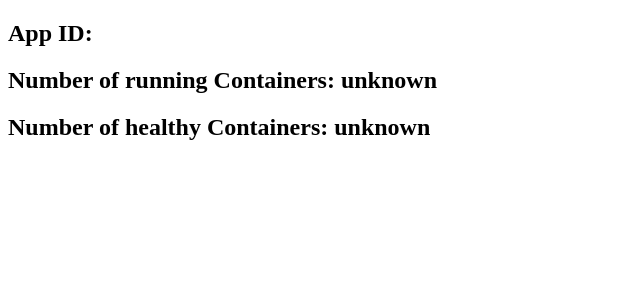
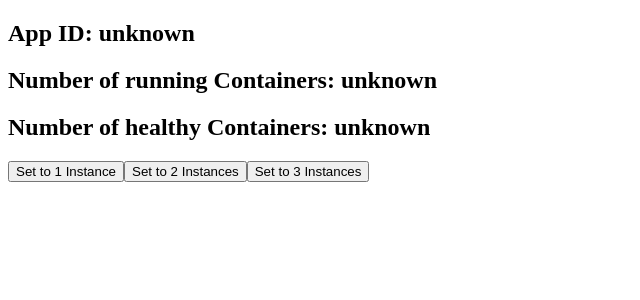
Before and after one commit to oveits/marathon-api-angular-poc, an Angular app: page / in a window 1280 px wide. Shown: the top 300 px of the page, without its empty margins (0-640 px from the left). Built offline with nearby package versions, Linux system fonts and the light colour scheme; no server answers.

Commit message:
separation into readApp function and added three buttons for number of instances 1, 2 or 3

```diff
--- a/src/app/app.component.html
+++ b/src/app/app.component.html
@@ -1,3 +1,6 @@
 <h2>App ID: <span [innerHTML]="app_id">Loading...</span></h2>
 <h2>Number of running Containers: <span [innerHTML]="tasksRunning">Loading...</span></h2>
 <h2>Number of healthy Containers: <span [innerHTML]="tasksHealthy">Loading...</span></h2>
+<button (click)="setInstances(1)">Set to 1 Instance</button>
+<button (click)="setInstances(2)">Set to 2 Instances</button>
+<button (click)="setInstances(3)">Set to 3 Instances</button>
--- a/src/app/app.component.ts
+++ b/src/app/app.component.ts
@@ -8,15 +8,16 @@ import { HttpClient, HttpHeaders } from '@angular/common/http';
 })
 export class AppComponent implements OnInit {
   app = 'myapp';
-  app_id = '';
+  app_id = 'unknown';
   tasksHealthy = 'unknown';
   tasksRunning = 'unknown';
+  httpOptions = null;
 
   constructor(private _http: HttpClient) {
   }
 
   ngOnInit() {
-    const httpOptions = {
+    this.httpOptions = {
       headers: new HttpHeaders({
         //'Access-Control-Allow-Origin': '*',
         'Content-Type':  'application/json',
@@ -24,16 +25,39 @@ export class AppComponent implements OnInit {
       })
     };
 
+    this.readApp();
+  }
+
+
+  setInstances( runningInstances : Integer ) {
+   this._http.patch<any>(
+      'http://94.130.187.229/service/marathon/v2/apps',
+      //[{"id": this.app_id,"instances": 2}], this.httpOptions)
+      [{"id": "/mynamespace/nginx-hello-world-service","instances": runningInstances}], this.httpOptions)
+      .subscribe(
+        res => {
+          console.log(res);
+          this.readApp();
+        },
+        err => {
+          console.log("Error occured");
+        }
+      );
+  }
+
+
+  //ngOnInit() {
+  readApp() {
     this._http.post('http://jsonplaceholder.typicode.com/posts', {
       title: 'foo',
       body: 'bar',
       userId: 1
     //})
-    }, httpOptions)
+    }, this.httpOptions)
       .subscribe(
         res => {
           console.log(res);
-          //console.log(httpOptions);
+          //console.log(this.httpOptions);
         },
         err => {
           console.log("Error occured");
@@ -42,8 +66,8 @@ export class AppComponent implements OnInit {
 
 
     this._http.get<any>(
-      //'http://94.130.187.229/service/marathon/v2/apps/mynamespace/nginx-hello-world-service',httpOptions)
-      'http://195.201.30.230:4200/service/marathon/v2/apps/mynamespace/nginx-hello-world-service',httpOptions)
+      'http://94.130.187.229/service/marathon/v2/apps/mynamespace/nginx-hello-world-service',this.httpOptions)
+      //'http://195.201.30.230:4200/service/marathon/v2/apps/mynamespace/nginx-hello-world-service',this.httpOptions)
       .subscribe(
         res => {
           this.app_id = res.app.id;
@@ -58,6 +82,7 @@ export class AppComponent implements OnInit {
           console.log("Error occured");
         }
       );
+
 
 /*
 
@@ -136,7 +161,7 @@ export class AppComponent implements OnInit {
   "constraints": []
 }
 ,
-httpOptions
+this.httpOptions
     )
       .subscribe(
         res => {
@@ -149,4 +174,5 @@ httpOptions
 */
 
   }
+
 }
```
